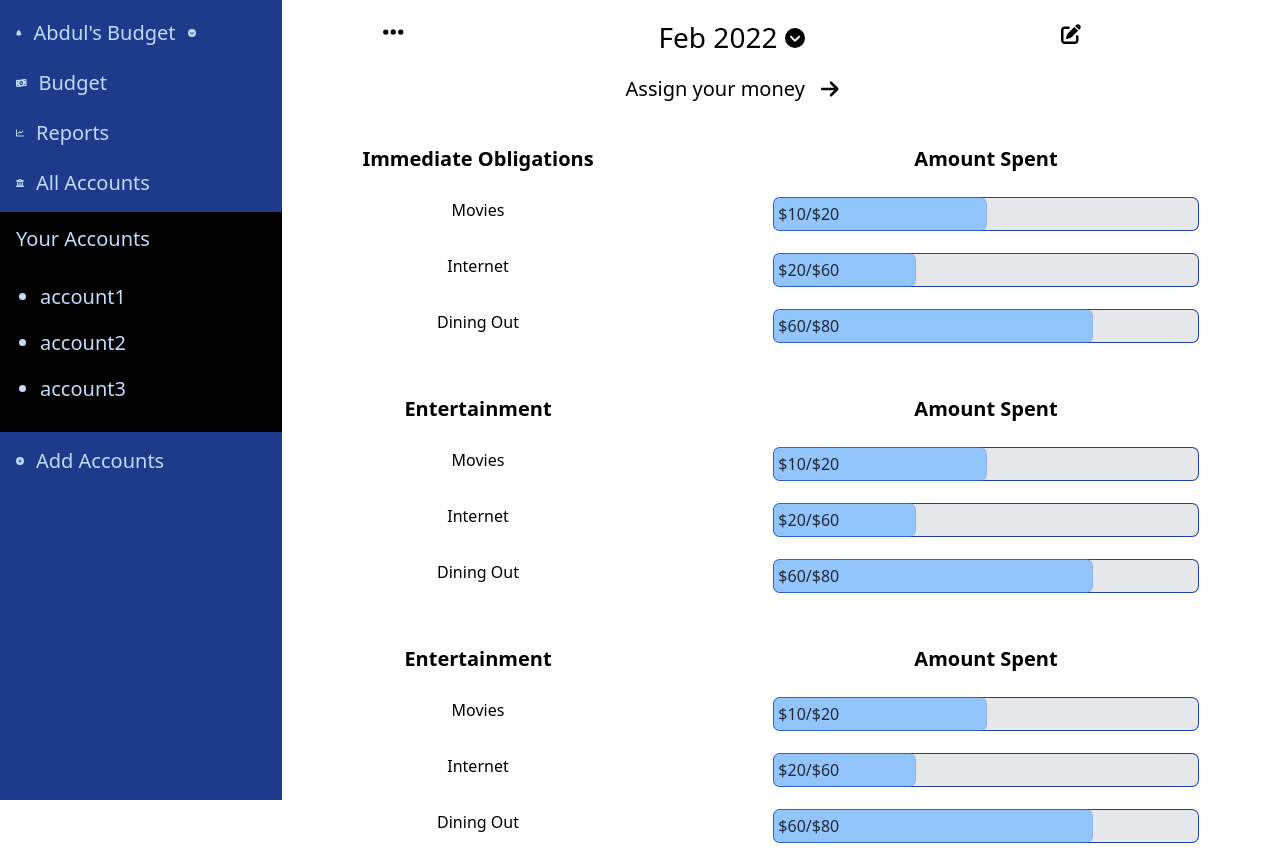
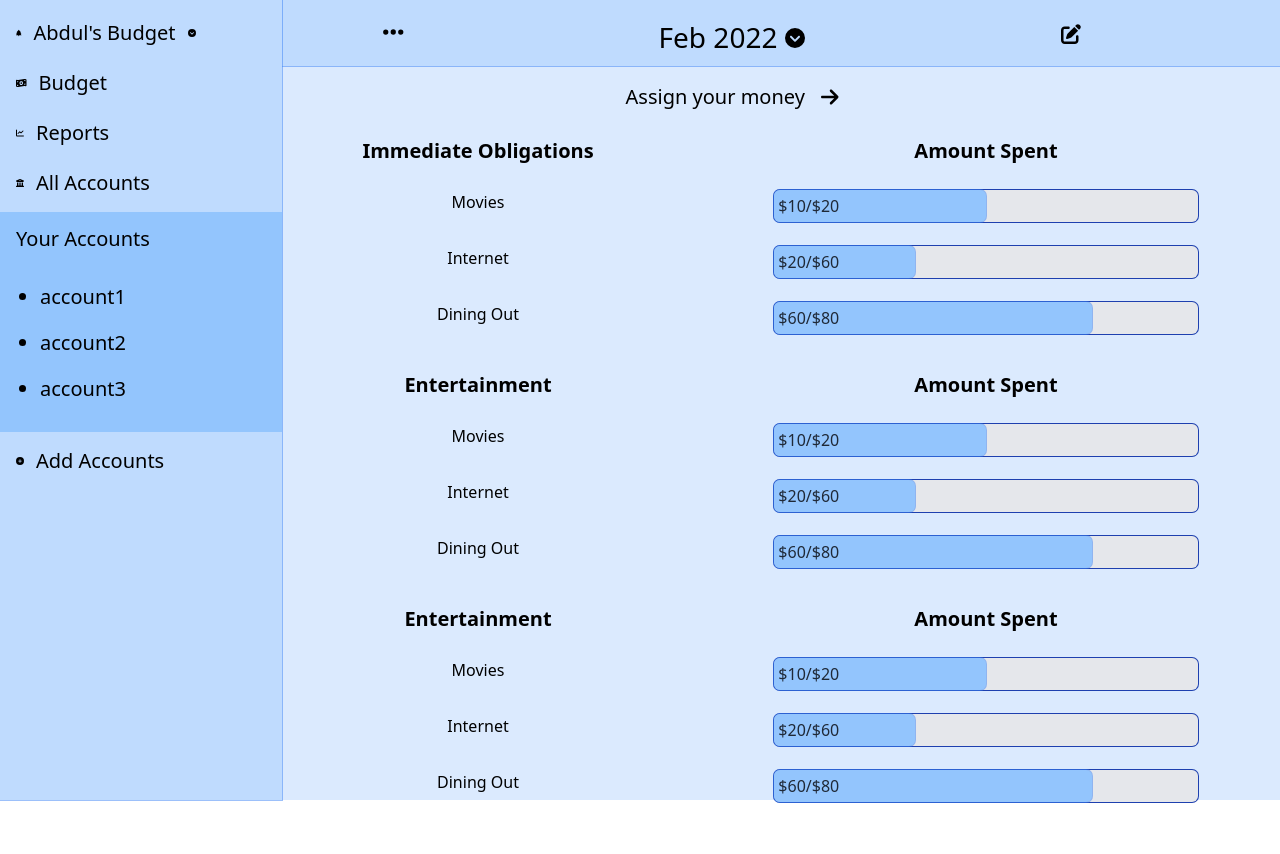
Before and after one commit to abdulqshabbir/wallet-shield, a React (Create React App) app in the folder client/: page / in a window 1280 px wide. After the commit the page ends 814 px from the top, so only its background shows below. Built offline with nearby package versions, Linux system fonts and the light colour scheme.

Commit message:
change to baby blue theme

```diff
--- a/client/src/components/ExpenseCategory.js
+++ b/client/src/components/ExpenseCategory.js
@@ -4,7 +4,7 @@ import Expense from "./Expense";
 function ExpenseCategory({ categoryName }) {
     return(
         <React.Fragment>
-						<div className="expense-category xl:pl-56 xl:pr-10 grid grid-cols-2 justify-items-center pt-10 pb-3 gap-y-4">
+						<div className="expense-category xl:pl-56 xl:pr-10 grid grid-cols-2 justify-items-center pt-6 pb-3 gap-y-4">
 							<h2 className="font-semibold">{categoryName}</h2>
 							<h2 className="font-semibold">Amount Spent</h2>
 						</div>
--- a/client/src/components/Footer.js
+++ b/client/src/components/Footer.js
@@ -5,20 +5,20 @@ import React from 'react'
 function Footer() {
 	 return (
 		 <React.Fragment>
-			 <div className="footer xl:invisible grid grid-cols-5 justify-content-center content-center justify-around px-12 fixed bottom-0 w-full h-14 sm:h-16 z-10 bg-gray-400">
-					<a className="hover:text-blue-500 text-center" href="#a">
+			 <div className="footer xl:invisible grid grid-cols-5 justify-content-center content-center justify-around px-12 fixed bottom-0 w-full h-14 sm:h-16 z-10 bg-blue-200 ring-1">
+					<a className="hover:text-blue-400 text-center" href="#a">
 						<FontAwesomeIcon className="" icon={faCircleChevronDown} />
 					</a>
-					<a className="hover:text-blue-500 text-center" href="#a">
+					<a className="hover:text-blue-400 text-center" href="#a">
 						<FontAwesomeIcon className="" icon={faMoneyBill1Wave} />
 					</a>
-					<a className="hover:text-blue-500 text-center" href="#a">
+					<a className="hover:text-blue-400 text-center" href="#a">
 						<FontAwesomeIcon className="" icon={faChartLine} />
 					</a>
-					<a className="hover:text-blue-500 text-center" href="#a">
+					<a className="hover:text-blue-400 text-center" href="#a">
 						<FontAwesomeIcon className="" icon={faBuildingColumns} />
 					</a>
-					<a className="hover:text-blue-500 text-center" href="#a">
+					<a className="hover:text-blue-400 text-center" href="#a">
 						<FontAwesomeIcon className="" icon={faCirclePlus} />
 					</a>
 				</div>
--- a/client/src/components/Header.js
+++ b/client/src/components/Header.js
@@ -5,16 +5,16 @@ import React from 'react'
 function Header() {
 	 return (
 		 <React.Fragment>
-				<header className="xl:pl-56 xl:pr-10 header grid grid-cols-5 lg:grid-cols-3 justify-items-center py-4">
-					<FontAwesomeIcon className="cursor-pointer pt-1 hover:text-blue-500" icon={faEllipsis} />
-					<h1 className="col-span-3 lg:col-span-1 cursor-pointer hover:text-blue-500">
+				<header className="header xl:pl-56 xl:pr-10 grid grid-cols-5 lg:grid-cols-3 justify-items-center pt-4 pb-2 bg-blue-200 ring-1">
+					<FontAwesomeIcon className="cursor-pointer pt-1 hover:text-blue-400" icon={faEllipsis} />
+					<h1 className="col-span-3 lg:col-span-1 cursor-pointer hover:text-blue-400">
 						<span className="">Feb&nbsp;2022</span>
 						<FontAwesomeIcon className="pl-2" icon={faCircleChevronDown} />
 					</h1>
-					<FontAwesomeIcon className="cursor-pointer pt-2 hover:text-blue-500" icon={faPenToSquare} />
+					<FontAwesomeIcon className="cursor-pointer pt-2 hover:text-blue-400" icon={faPenToSquare} />
 				</header>
 
-				<section className="xl:pl-56 xl:pr-10 flex justify-center items-center">
+				<section className="xl:pl-56 xl:pr-10 pt-4 flex justify-center items-center hover:text-blue-400">
 					<h2 className="mr-4">Assign your money</h2>
 					<FontAwesomeIcon className="" icon={faArrowRight} />
 				</section>
--- a/client/src/components/Sidebar.js
+++ b/client/src/components/Sidebar.js
@@ -15,28 +15,28 @@ function Sidebar() {
 
 	 return (
 		 <React.Fragment>
-			<div className="sidebar sidenav invisible xl:visible text-blue-200 bg-blue-900 pt-3">
-				<a className="hover:text-blue-50 mb-2" href="#a">
-					<FontAwesomeIcon className="hover:text-green-600 pr-3" icon={faTree} />
+			<div className="sidebar sidenav invisible xl:visible bg-blue-200 ring-1 pt-3">
+				<a className="hover:text-blue-400 mb-2" href="#a">
+					<FontAwesomeIcon className="pr-3" icon={faTree} />
 					Abdul's Budget
 					<FontAwesomeIcon className="pl-3" icon={faCircleChevronDown} />
 				</a>
-				<a className="hover:text-blue-50 mb-2" href="#a">
+				<a className="hover:text-blue-400 mb-2" href="#a">
 					<FontAwesomeIcon className="pr-3" icon={faMoneyBill1Wave} />
 					Budget
 				</a>
-				<a className="hover:text-blue-50 mb-2" href="#a">
+				<a className="hover:text-blue-400 mb-2" href="#a">
 					<FontAwesomeIcon className="pr-3" icon={faChartLine} />
 					Reports
 				</a>
-				<a className="hover:text-blue-50 mb-2" href="#a">
+				<a className="hover:text-blue-400 mb-2" href="#a">
 					<FontAwesomeIcon className="pr-3" icon={faBuildingColumns} />
 					All Accounts
 				</a>
-				<div className="mb-2 pl-4 bg-black">
+				<div className="mb-2 pl-4 bg-blue-300">
 					{displayAccountMessage}
 				</div>
-				<a className="hover:text-blue-50 mb-2" href="#a">
+				<a className="hover:text-blue-400 mb-2" href="#a">
 					<FontAwesomeIcon className="pr-3" icon={faCirclePlus} />
 					Add Accounts
 				</a>
--- a/client/src/index.css
+++ b/client/src/index.css
@@ -26,10 +26,10 @@
     text-align: center;
 }
 
-/*                                     min     norm  max   */
-body              { font-size: min(max(0.8rem, 5vw), 1.25rem); }
-.expense          { font-size: min(max(0.8rem, 5vw), 1rem); }
-.expense-category { font-size: min(max(0.8rem, 6vw), 1.25rem); }
-.footer           { font-size: min(max(0.8rem, 6vw), 1.375rem); }
-.header           { font-size: min(max(0.8rem, 8vw), 1.75rem); }
-.sidebar          { font-size: min(max(0.8rem, 7vw), 1.25rem); }
+/*                                     norm    min       max   */
+body              { font-size: min(max(0.8rem, 4vw),  1.25rem); }
+.expense          { font-size: min(max(0.8rem, 4vw),     1rem); }
+.expense-category { font-size: min(max(0.8rem, 4vw),  1.25rem); }
+.footer           { font-size: min(max(0.8rem, 5vw), 1.375rem); }
+.header           { font-size: min(max(0.8rem, 6vw),  1.75rem); }
+.sidebar          { font-size: min(max(0.8rem, 6vw),  1.25rem); }
--- a/client/src/pages/index.js
+++ b/client/src/pages/index.js
@@ -6,7 +6,7 @@ import Footer from '../components/Footer';
 
 function App() {
 	return (
-		<div>
+		<div className="bg-blue-100">
 			<Sidebar/>
 			<div className="h-screen">
 				<Header/>
```
